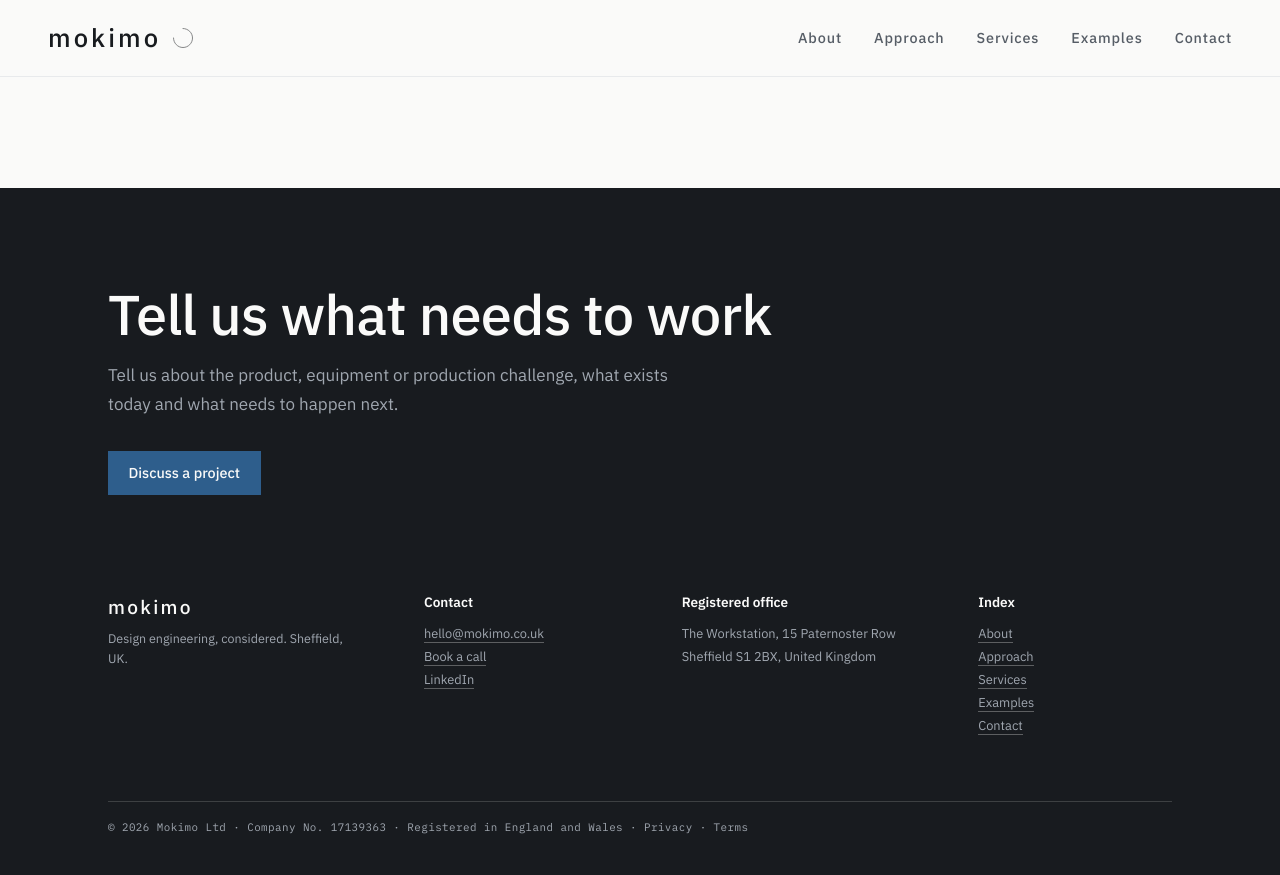
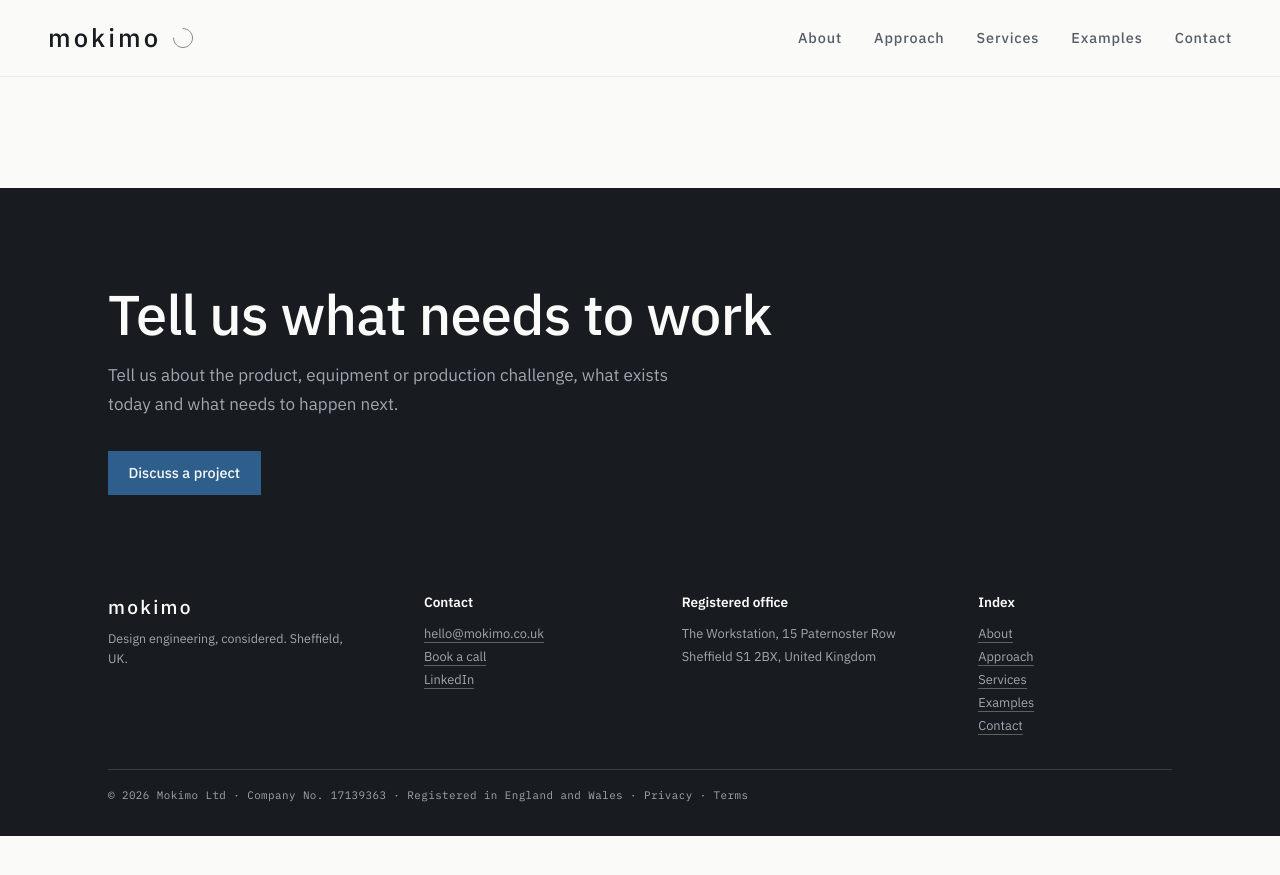
Before and after one commit to Mokimo-Limited/www.mokimo.co.uk, a Jekyll site: the page built from index.html, in a window 1280 px wide and 900 px high, scrolled down 4380 px. Shown: the top 875 px of the window. Built offline with Jekyll 4.4.1, drawn with Linux system fonts in a browser that asks for light colours; after the commit the page ends 5216 px from its top, so only the background shows below that.

Commit message:
Tighten footer vertical spacing

```diff
--- a/styles/core.css
+++ b/styles/core.css
@@ -88,7 +88,7 @@ main p a:not(.button):not(.text-link):focus-visible,
 
 .site-footer {
   background-color: var(--color-text);
-  padding: var(--space-xl) var(--side-padding) var(--space-lg);
+  padding: var(--space-lg) var(--side-padding) var(--space-md);
 }
 
 .footer-title-block {
@@ -144,7 +144,7 @@ main p a:not(.button):not(.text-link):focus-visible,
 
 .footer-legal {
   max-width: calc(var(--content-width) - 2 * var(--side-padding));
-  margin: var(--space-lg) auto 0;
+  margin: var(--space-md) auto 0;
   padding-top: var(--space-sm);
   border-top: 1px solid rgba(250, 250, 249, 0.16);
   font-family: var(--font-mono);
@@ -167,7 +167,7 @@ main p a:not(.button):not(.text-link):focus-visible,
 @media (max-width: 880px) {
   .footer-title-block {
     grid-template-columns: 1fr 1fr;
-    row-gap: var(--space-lg);
+    row-gap: var(--space-md);
   }
 }
 
```
